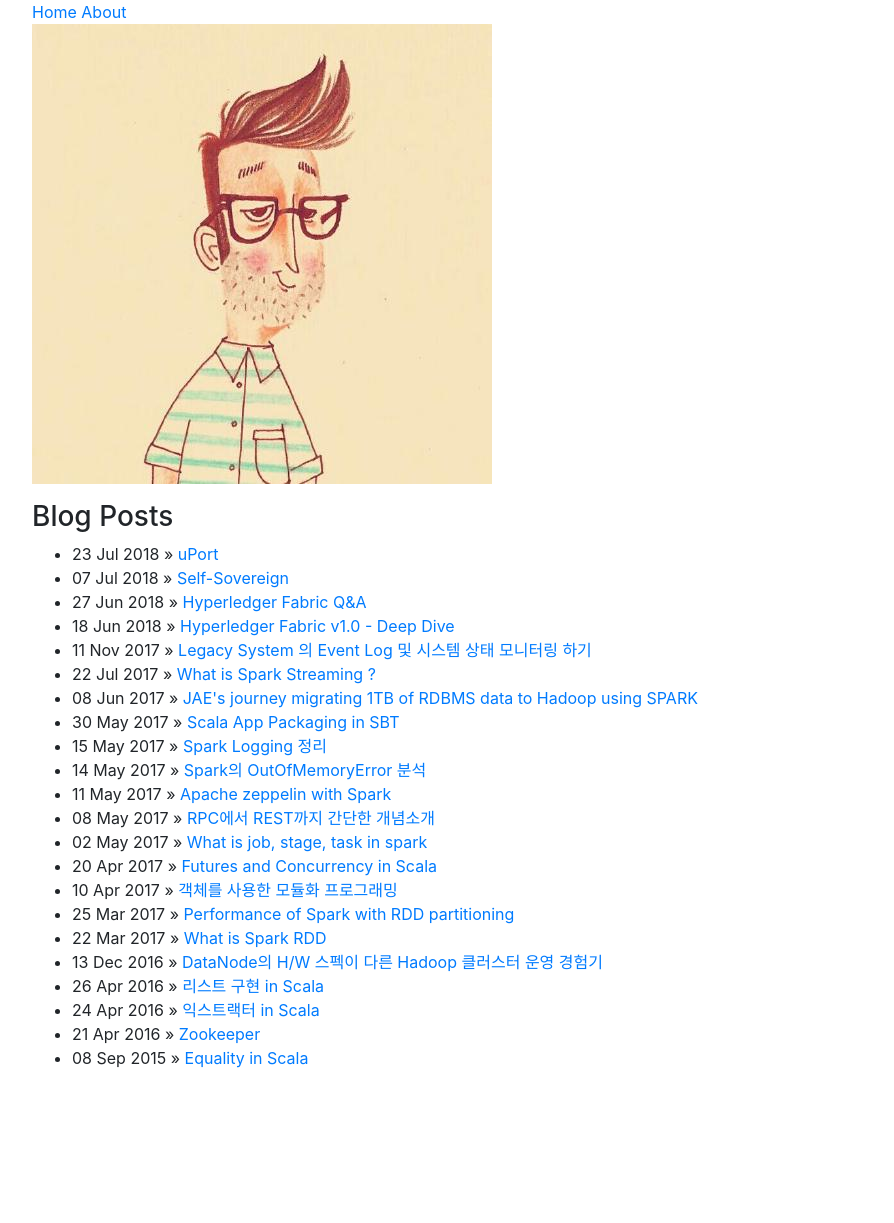
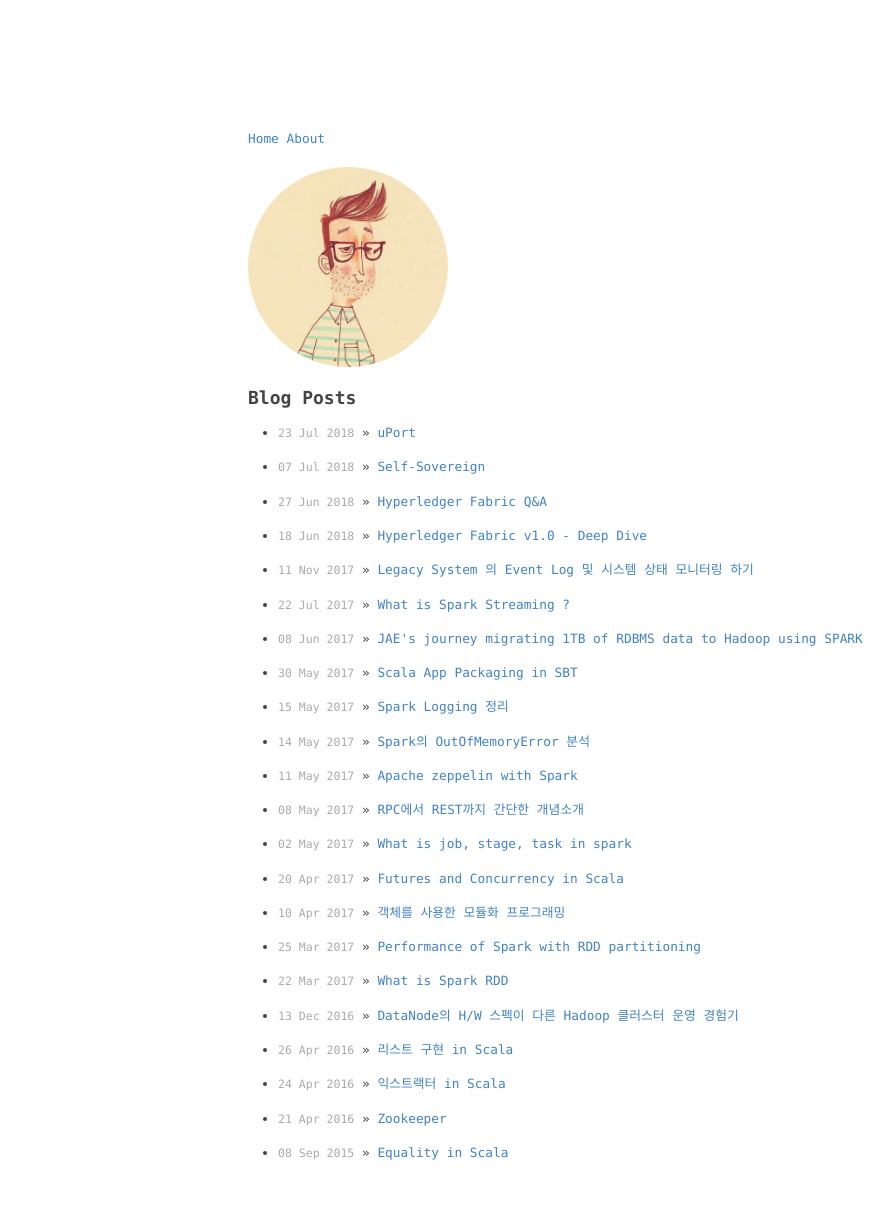
Before and after one commit to rtfmplz/rtfmplz.github.io, a Jekyll site: the page built from index.md, in a window 1280 px wide. Shown: the whole page, without its empty margins (53-947 px from the left). Built offline with Jekyll 4.4.1, drawn with Linux system fonts in a browser that asks for light colours; Markdown is read by kramdown in place of the engine named in the settings; before the commit the page ends 1086 px from its top, so only the background shows below that.

Commit message:
css 복구

```diff
--- a/_layouts/default.html
+++ b/_layouts/default.html
@@ -5,6 +5,7 @@
 		<meta charset="utf-8" />
 		<title>{{ site.title }}</title>
 		<link rel="stylesheet" href="/assets/main.css">
+		<link rel="stylesheet" href="/css/github.css">
 		<link rel="stylesheet" href="/css/code-highlighter.css">
 		<link rel="icon" type="image/png" href="/images/private/favicon.png">
 	</head>
```
